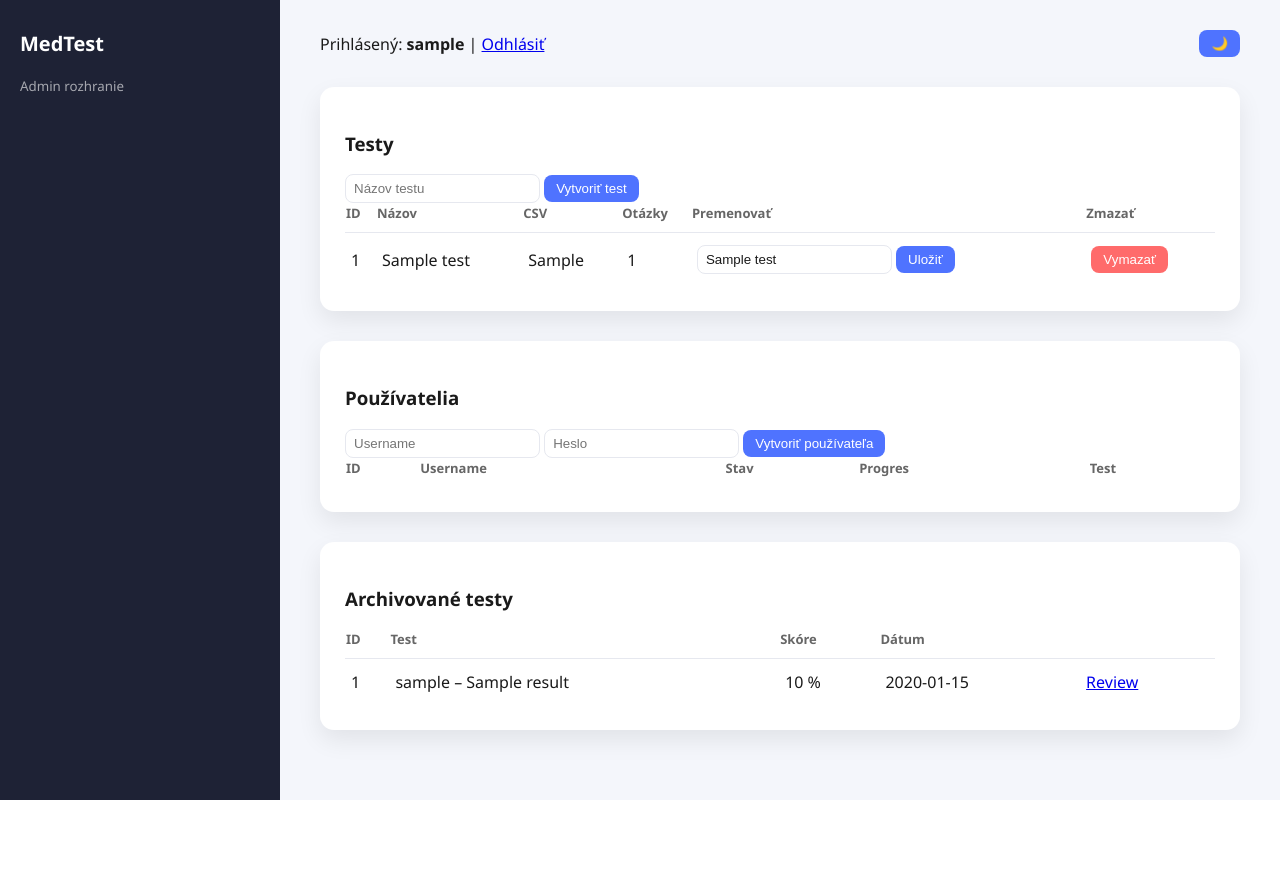
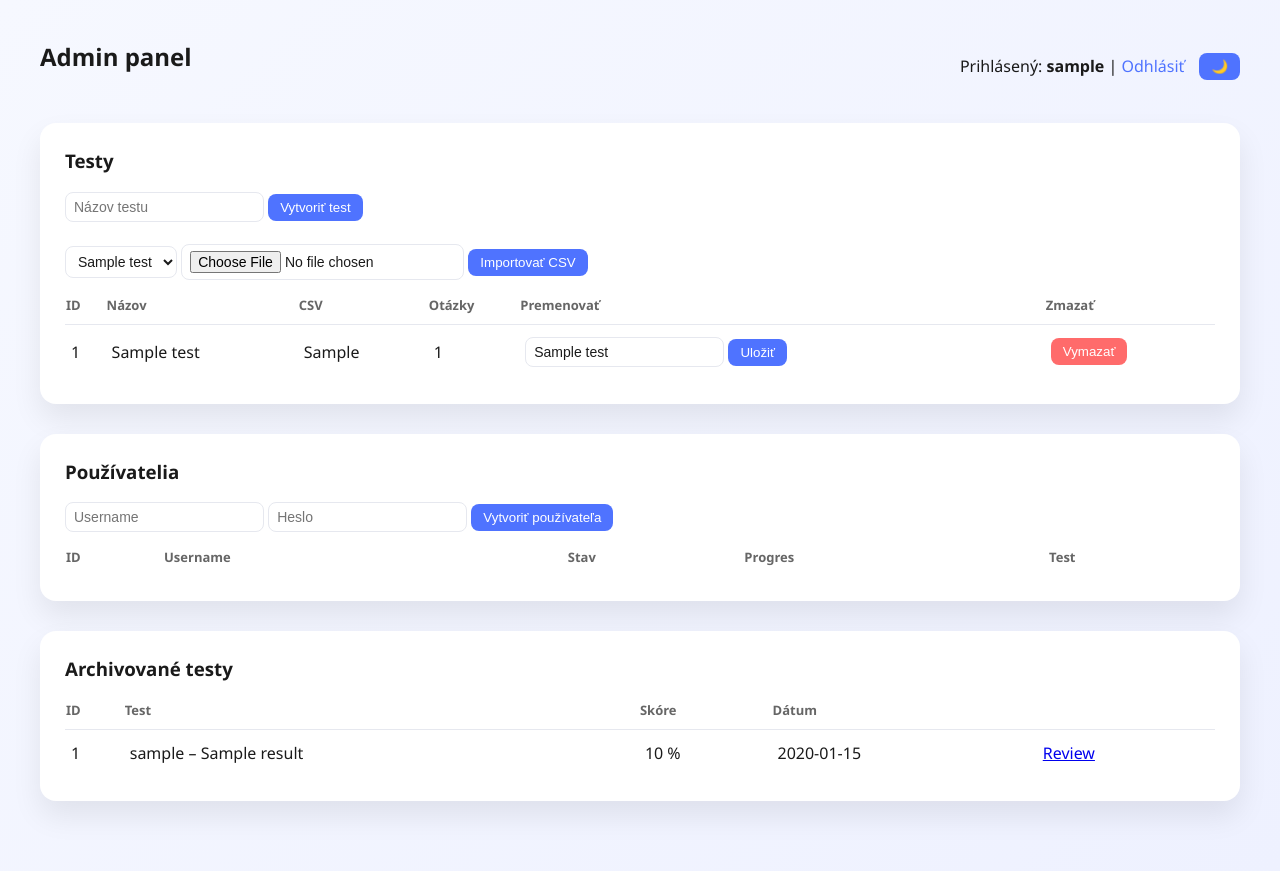
Before and after one commit to norbertg-gif/medtest, a FastAPI app: page /admin in a window 1280 px wide. Before the commit the page ends 800 px from the top, so only its background shows below. Run offline with FastAPI, Linux system fonts and the light colour scheme; the visitor is signed in with stand-in values (Sample User, id 1); tables that the repository leaves empty hold one stand-in row (values such as "Sample post"); lists and menus that the app fills with data are empty.

Commit message:
Update admin.html

```diff
--- a/app/templates/admin.html
+++ b/app/templates/admin.html
@@ -5,9 +5,7 @@
 
 <style>
 :root {
-    --bg: #f4f6fb;
-    --sidebar: #1e2235;
-    --sidebar-text: #ffffff;
+    --bg: linear-gradient(135deg, #f6f8ff, #eef1ff);
     --card: #ffffff;
     --text: #1a1a1a;
     --muted: #666;
@@ -19,9 +17,7 @@
 }
 
 [data-theme="dark"] {
-    --bg: #141622;
-    --sidebar: #0f1120;
-    --sidebar-text: #dcdfff;
+    --bg: linear-gradient(135deg, #141622, #1c2035);
     --card: #1f2338;
     --text: #f0f0f0;
     --muted: #aaa;
@@ -33,50 +29,35 @@
 }
 
 body {
+    font-family: "Segoe UI", Arial, sans-serif;
     margin: 0;
-    font-family: "Segoe UI", Arial, sans-serif;
+    padding: 40px;
     background: var(--bg);
     color: var(--text);
-    display: flex;
-    min-height: 100vh;
+    transition: 0.3s;
 }
 
-/* SIDEBAR */
-
-.sidebar {
-    width: 240px;
-    background: var(--sidebar);
-    color: var(--sidebar-text);
-    padding: 30px 20px;
+h2, h3 {
+    margin-top: 0;
 }
 
-.sidebar h2 {
-    margin-top: 0;
-    font-size: 20px;
-}
-
-.sidebar small {
-    opacity: 0.6;
-}
-
-/* MAIN */
-
-.main {
-    flex: 1;
-    padding: 30px 40px;
-}
-
-.topbar {
+.header {
     display: flex;
     justify-content: space-between;
     align-items: center;
     margin-bottom: 30px;
 }
 
-.topbar-right {
+.header-right {
     display: flex;
+    gap: 15px;
     align-items: center;
-    gap: 15px;
+}
+
+.logout {
+    text-decoration: none;
+    font-weight: 500;
+    color: var(--primary);
 }
 
 .theme-toggle {
@@ -88,21 +69,19 @@ body {
     color: white;
 }
 
-/* CARD */
-
-.card {
+.section {
     background: var(--card);
-    border-radius: 14px;
     padding: 25px;
-    box-shadow: 0 10px 25px rgba(0,0,0,0.08);
+    border-radius: 16px;
     margin-bottom: 30px;
+    box-shadow: 0 15px 30px rgba(0,0,0,0.08);
+    transition: 0.3s;
 }
-
-/* TABLE */
 
 table {
     width: 100%;
     border-collapse: collapse;
+    margin-top: 15px;
 }
 
 th {
@@ -121,12 +100,11 @@ tr:hover {
     background: rgba(0,0,0,0.03);
 }
 
-/* FORM ELEMENTS */
-
 input, select {
     padding: 6px 8px;
     border-radius: 8px;
     border: 1px solid var(--border);
+    font-size: 14px;
     background: transparent;
     color: var(--text);
 }
@@ -136,8 +114,10 @@ button {
     border-radius: 8px;
     border: none;
     cursor: pointer;
+    font-weight: 500;
     background: var(--primary);
     color: white;
+    transition: 0.2s;
 }
 
 button:hover {
@@ -152,19 +132,15 @@ button:hover {
     background: var(--danger-hover);
 }
 
-/* STATUS */
-
 .status-finished {
     color: #2ecc71;
-    font-weight: 600;
+    font-weight: bold;
 }
 
 .status-active {
     color: #f39c12;
-    font-weight: 600;
+    font-weight: bold;
 }
-
-/* PROGRESS */
 
 .progress-bar {
     height: 6px;
@@ -183,31 +159,41 @@ button:hover {
 
 <body>
 
-<div class="sidebar">
-    <h2>MedTest</h2>
-    <small>Admin rozhranie</small>
+<div class="header">
+    <h2>Admin panel</h2>
+
+    <div class="header-right">
+        <div>
+            Prihlásený: <strong>{{ admin.username }}</strong> |
+            <a class="logout" href="/logout">Odhlásiť</a>
         </div>
 
-<div class="main">
-
-    <div class="topbar">
-        <div>
-            Prihlásený: <strong>{{ admin.username }}</strong> |
-            <a href="/logout">Odhlásiť</a>
-        </div>
-
-        <div class="topbar-right">
         <button class="theme-toggle" onclick="toggleTheme()">🌙</button>
     </div>
 </div>
 
 <!-- TEST MANAGEMENT -->
-    <div class="card">
+<div class="section">
     <h3>Testy</h3>
 
+    <!-- CREATE TEST -->
     <form method="post" action="/admin/create-test">
         <input type="text" name="name" placeholder="Názov testu" required>
         <button type="submit">Vytvoriť test</button>
+    </form>
+
+    <br>
+
+    <!-- IMPORT CSV -->
+    <form method="post" action="/admin/import" enctype="multipart/form-data">
+        <select name="test_id" required>
+            {% for t in tests %}
+                <option value="{{ t.id }}">{{ t.name }}</option>
+            {% endfor %}
+        </select>
+
+        <input type="file" name="file" accept=".csv" required>
+        <button type="submit">Importovať CSV</button>
     </form>
 
     <table>
@@ -250,7 +236,7 @@ button:hover {
 </div>
 
 <!-- USER MANAGEMENT -->
-    <div class="card">
+<div class="section">
     <h3>Používatelia</h3>
 
     <form method="post" action="/admin/create-user">
@@ -315,7 +301,7 @@ button:hover {
 </div>
 
 <!-- ARCHIVE -->
-    <div class="card">
+<div class="section">
     <h3>Archivované testy</h3>
 
     <table>
@@ -341,8 +327,6 @@ button:hover {
     </table>
 </div>
 
-</div>
-
 <script>
 function toggleTheme() {
     const html = document.documentElement;
```
Lines whose indentation alone changed are shown as unchanged.
